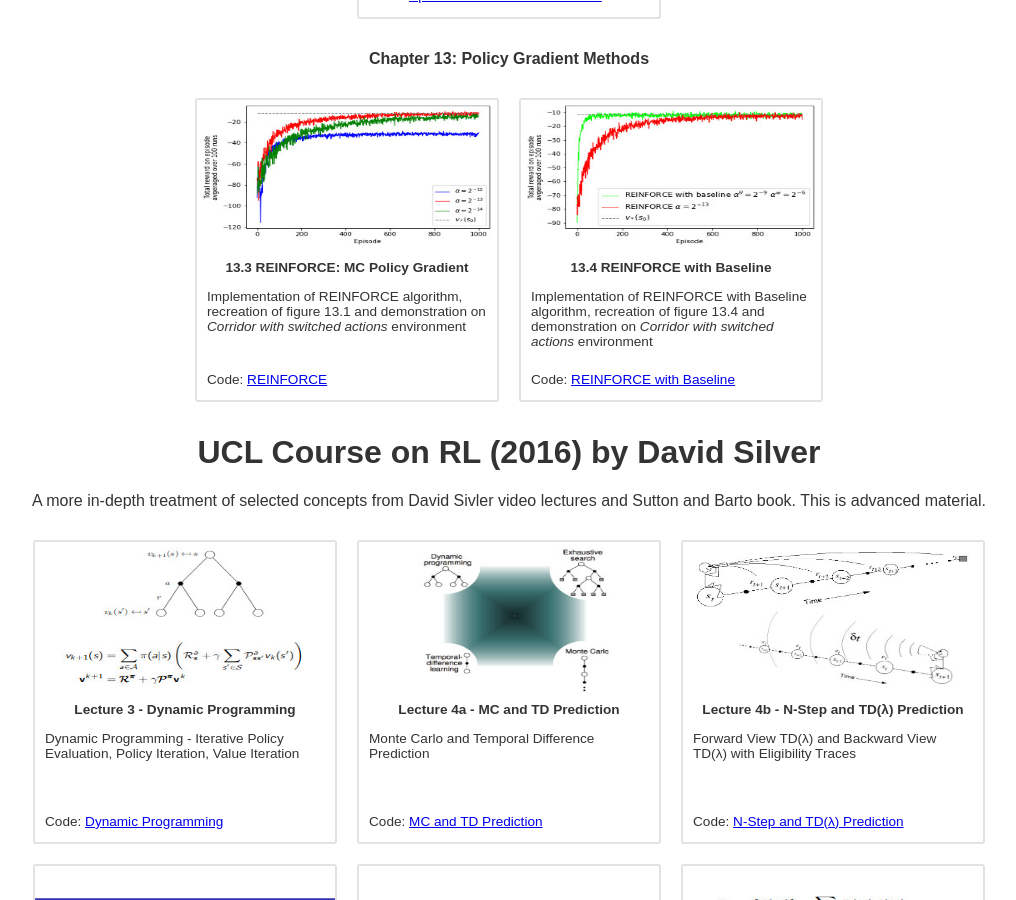
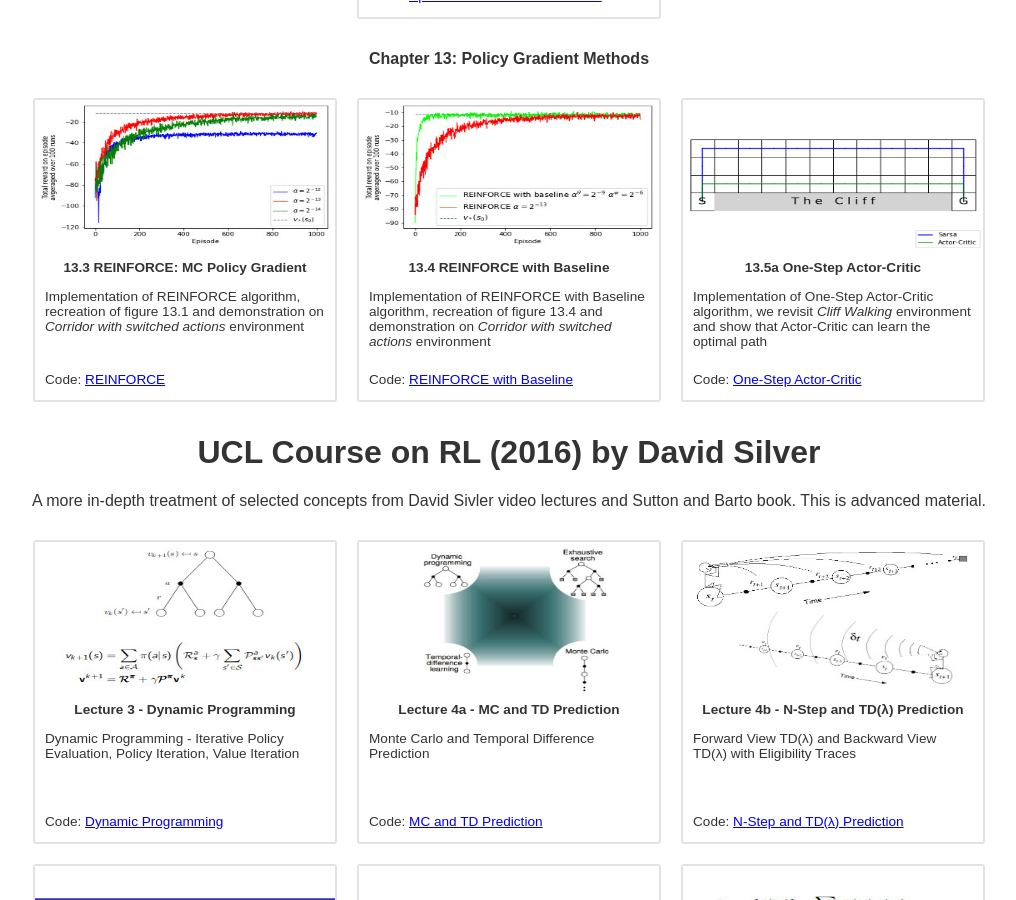
Before and after one commit to marcinbogdanski/marcinbogdanski.github.io, a Jekyll site: the page built from reinforcement-learning.html, in a window 1280 px wide and 900 px high, scrolled down 3546 px. Shown: the whole window, without its empty margins (131-1147 px from the left). Built offline with Jekyll 4.4.1, drawn with Linux system fonts in a browser that asks for light colours.

Commit message:
Add One-Step Actor-Critic

```diff
--- a/reinforcement-learning.html
+++ b/reinforcement-learning.html
@@ -300,6 +300,14 @@ layout: default
             link_href='https://marcinbogdanski.github.io/rl-sketchpad/RL_An_Introduction_2018/1304_REINFORCE_With_Baseline.html'
             %}
 
+        {% include card.html
+            image="/assets/images/rlintro/one_step_actor_critic.jpg"
+            title="13.5a One-Step Actor-Critic"
+            description='Implementation of One-Step Actor-Critic algorithm, we revisit <em>Cliff Walking</em> environment and show that Actor-Critic can learn the optimal path'
+            link_text='One-Step Actor-Critic'
+            link_href='https://marcinbogdanski.github.io/rl-sketchpad/RL_An_Introduction_2018/1305a_One_Step_Actor_Critic.html'
+            %}
+
     </ul>
 </div>
 
```
Also changed, not shown: assets/images/rlintro/one_step_actor_critic.jpg (added).
